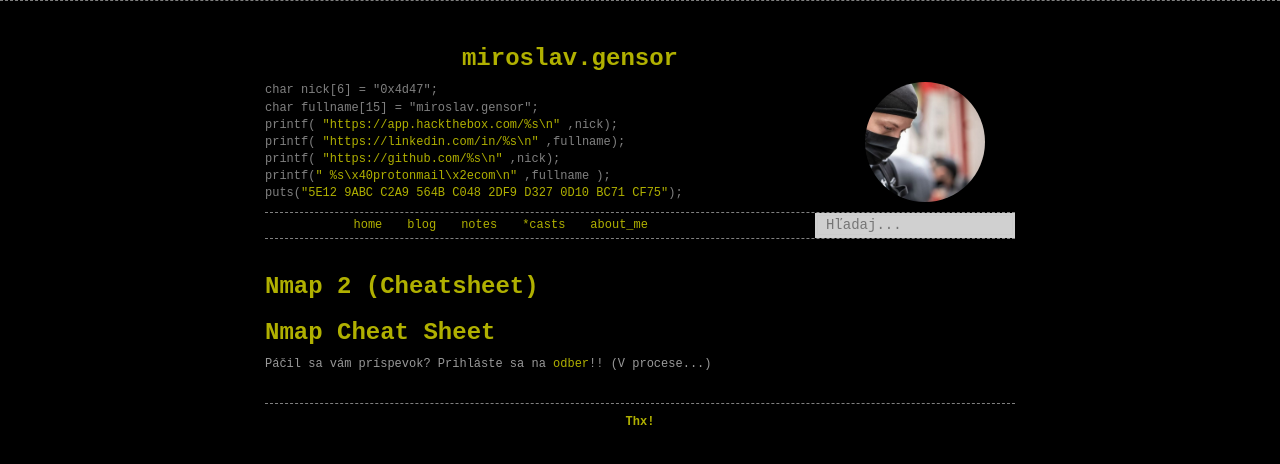
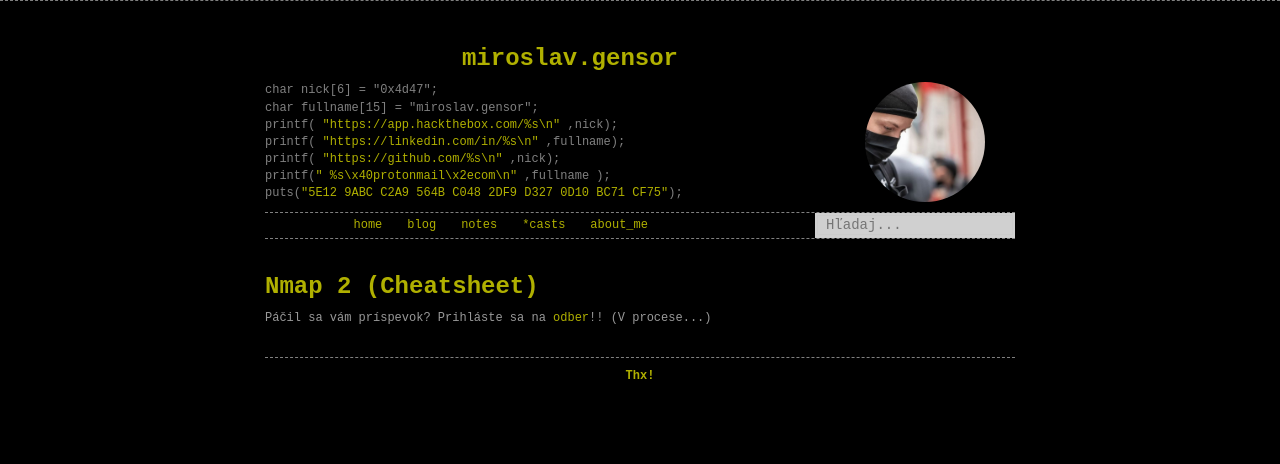
Before and after one commit to 0x00mg/0x00mg.github.io, a Jekyll site: the page built from _notes/nmap-2.md, in a window 1280 px wide. Shown: the top 464 px of the page. Built offline with Jekyll 4.4.1, drawn with Linux system fonts in a browser that asks for light colours; comment, search, counter and statistics services are not loaded.

Commit message:
Update nmap-2.md

```diff
--- a/_notes/nmap-2.md
+++ b/_notes/nmap-2.md
@@ -2,6 +2,3 @@
 layout: notes
 title: "Nmap 2 (Cheatsheet)"
 ---
-
-Nmap Cheat Sheet
-================
```
